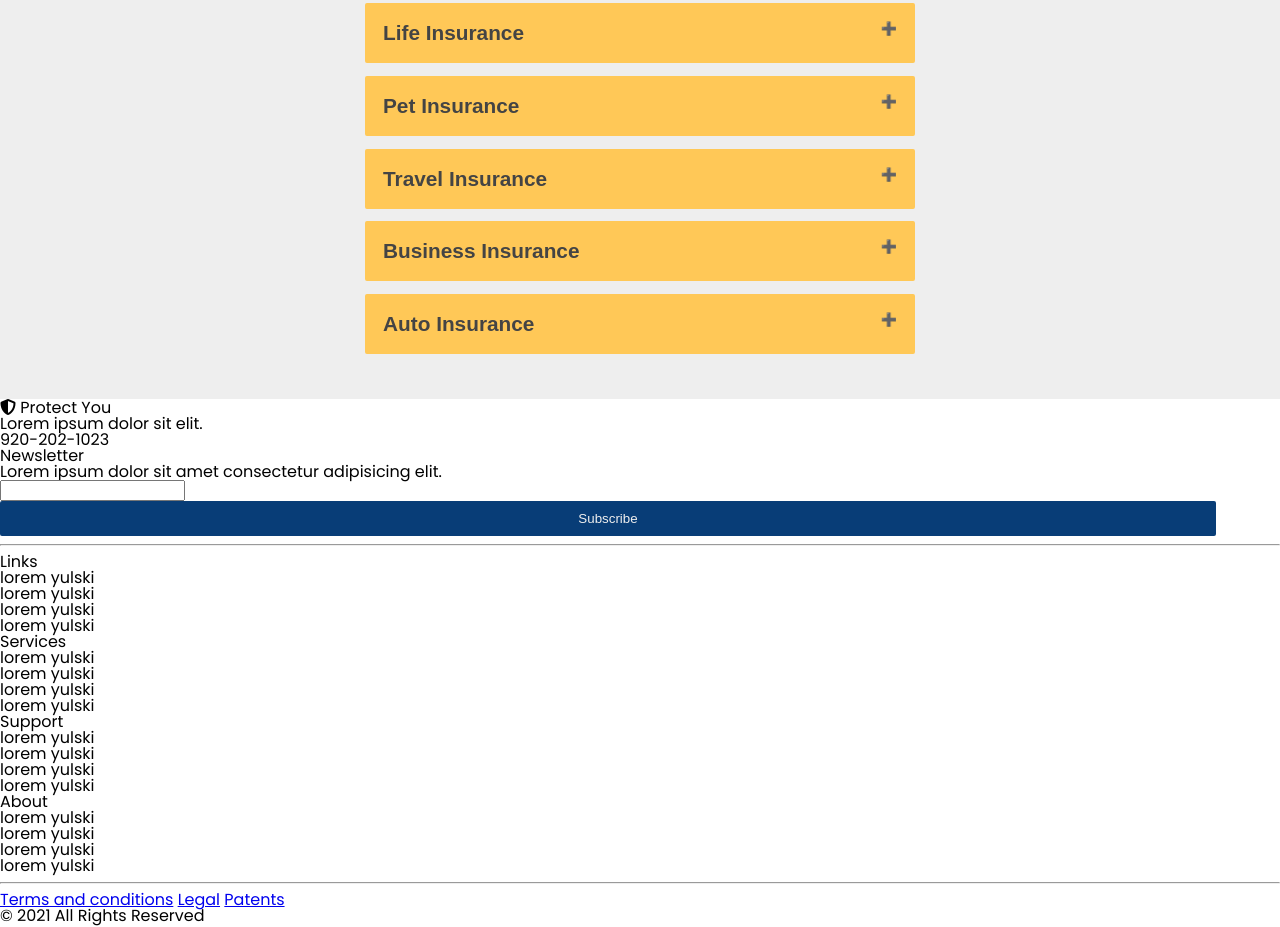
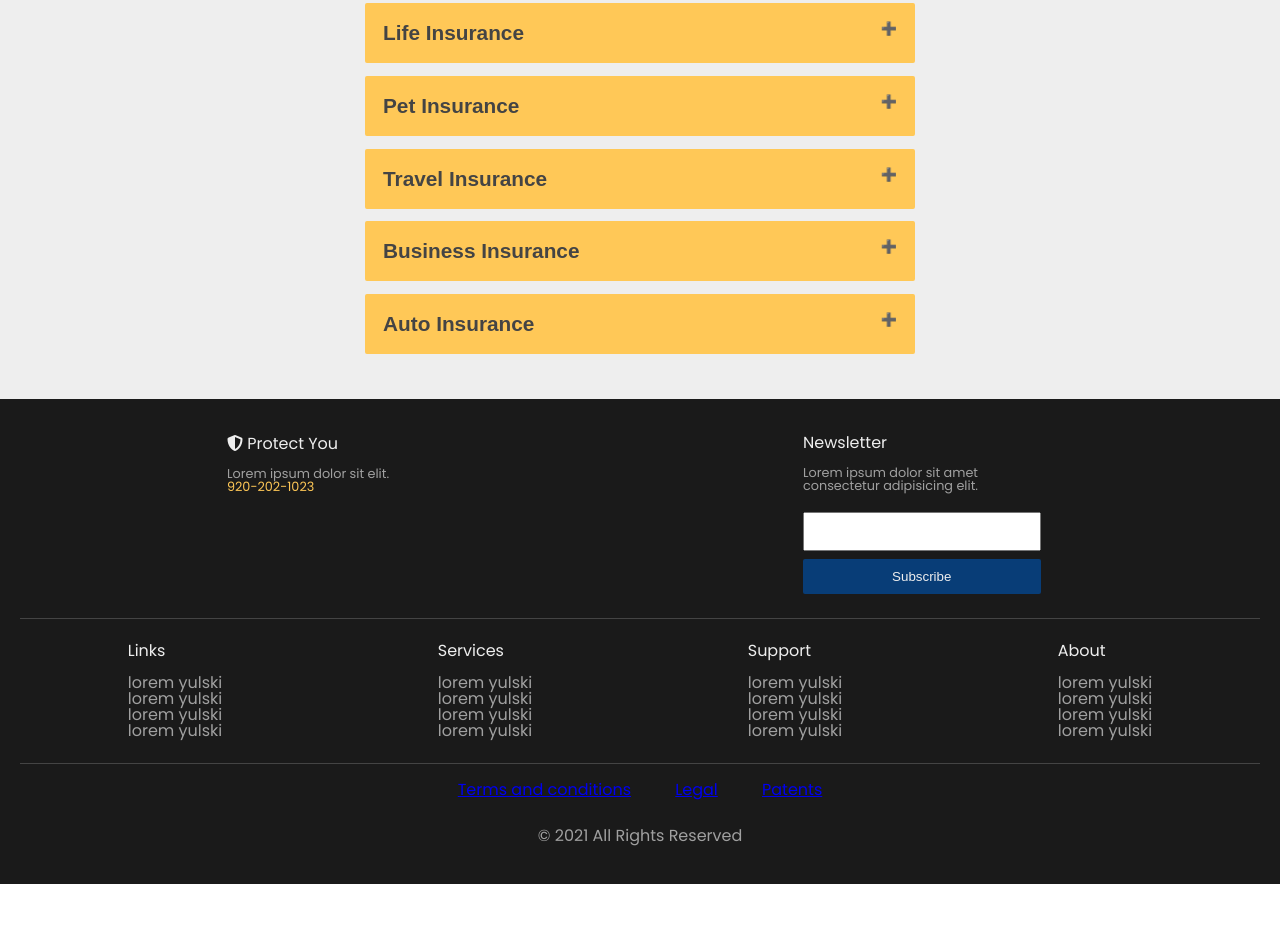
Before and after one commit to zsherman2510/insurancesite2, a plain HTML site: page index.html in a window 1280 px wide. Shown: the part 2787-3714 px from the top of the page. After the commit the page ends 3671 px from the top, so only its background shows below. Drawn offline with Linux system fonts and the light colour scheme.

Commit message:
16_Footer-CSS

```diff
--- a/styles/app.css
+++ b/styles/app.css
@@ -356,7 +356,7 @@ section#content-pitch {
     color: rgba(0 0 0 0.8);
 }
 
-.sub_title{
+.sub_title {
     margin: 1.2rem auto;
     color: #888888;
     line-height: 25px;
@@ -375,22 +375,22 @@ section#content-pitch {
     color: #888888;
 }
 
-section#faq{
+section#faq {
     background: var(--grey);
     padding-top: 1rem;
 }
 
-.faq_container{
+.faq_container {
     padding: 0 2rem 2rem;
     text-align: center;
 }
 
-.accordion_group{
+.accordion_group {
     margin: .8rem auto;
     width: 100%;
 }
 
-.accordion{
+.accordion {
     background-color: var(--secondary);
     color: #444;
     cursor: pointer;
@@ -406,7 +406,7 @@ section#faq{
     margin: 0 auto;
 }
 
-.accordion:after{
+.accordion:after {
     content: '\02795';
     font-size: 13px;
     color: #eee;
@@ -415,18 +415,18 @@ section#faq{
 }
 
 .active,
-.accordion:hover{
+.accordion:hover {
     background-color: #ccc;
 }
 
-.active:after{
+.active:after {
     content: '\2796';
 }
 
-.panel{
+.panel {
     text-align: left;
     background-color: white;
-    overflow:hidden;
+    overflow: hidden;
     max-height: 0;
     max-width: 510px;
 
@@ -434,11 +434,11 @@ section#faq{
     transition: 0.4s;
 }
 
-.faq{
+.faq {
     margin: 1rem auto;
 }
 
-.faq h3{
+.faq h3 {
     font-size: 1.1rem;
     color: var(--primary);
     font-weight: 600;
@@ -450,3 +450,63 @@ section#faq{
     font-size: .8rem;
     line-height: 20px;
 }
+
+footer {
+    padding: 20px;
+    background: rgb(26, 26, 26);
+    color: rgb(160, 160, 160);
+}
+
+footer .row {
+    display: flex;
+    flex-flow: row;
+    width: 100%;
+}
+
+footer .col {
+    display: inline-block;
+    max-width: 250px;
+    margin: 1rem auto;
+}
+
+footer .col .title {
+    color: #eee;
+    margin-bottom: 1rem;
+}
+
+footer .col .info {
+    margin-bottom: .7rem;
+    font-size: .8rem;
+}
+
+.phone {
+    color: var(--secondary);
+}
+
+footer .legal {
+    text-align: center;
+    padding: 10px;
+}
+
+.legal a {
+    margin: 20px;
+}
+
+.copyright {
+    text-align: center;
+    margin: 20px auto;
+}
+
+footer input[type=text] {
+    width: 95%;
+    padding: 10px 12px;
+    margin: 8px 0;
+    box-sizing: border-box;
+
+}
+
+hr {
+    border: none;
+    height: 1px;
+    background-color: #444;
+}
```
